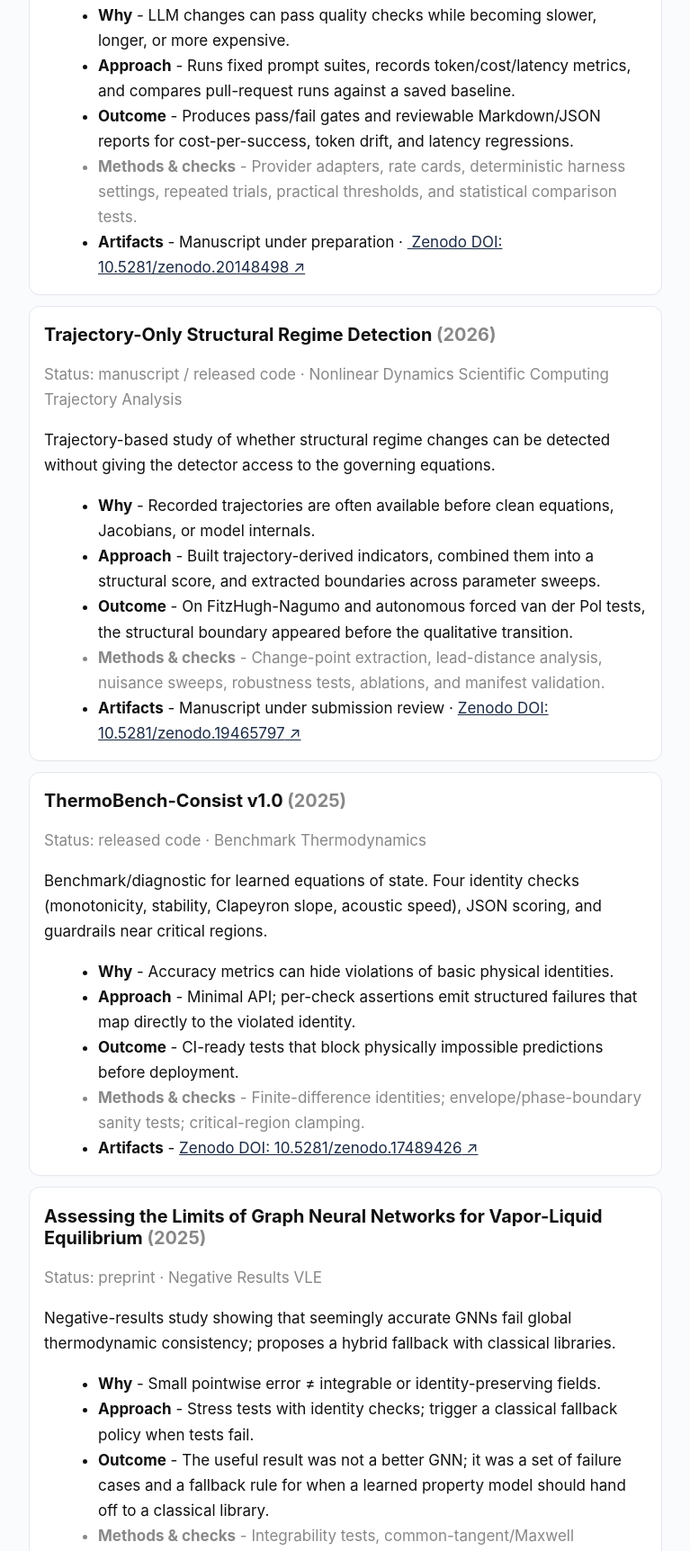
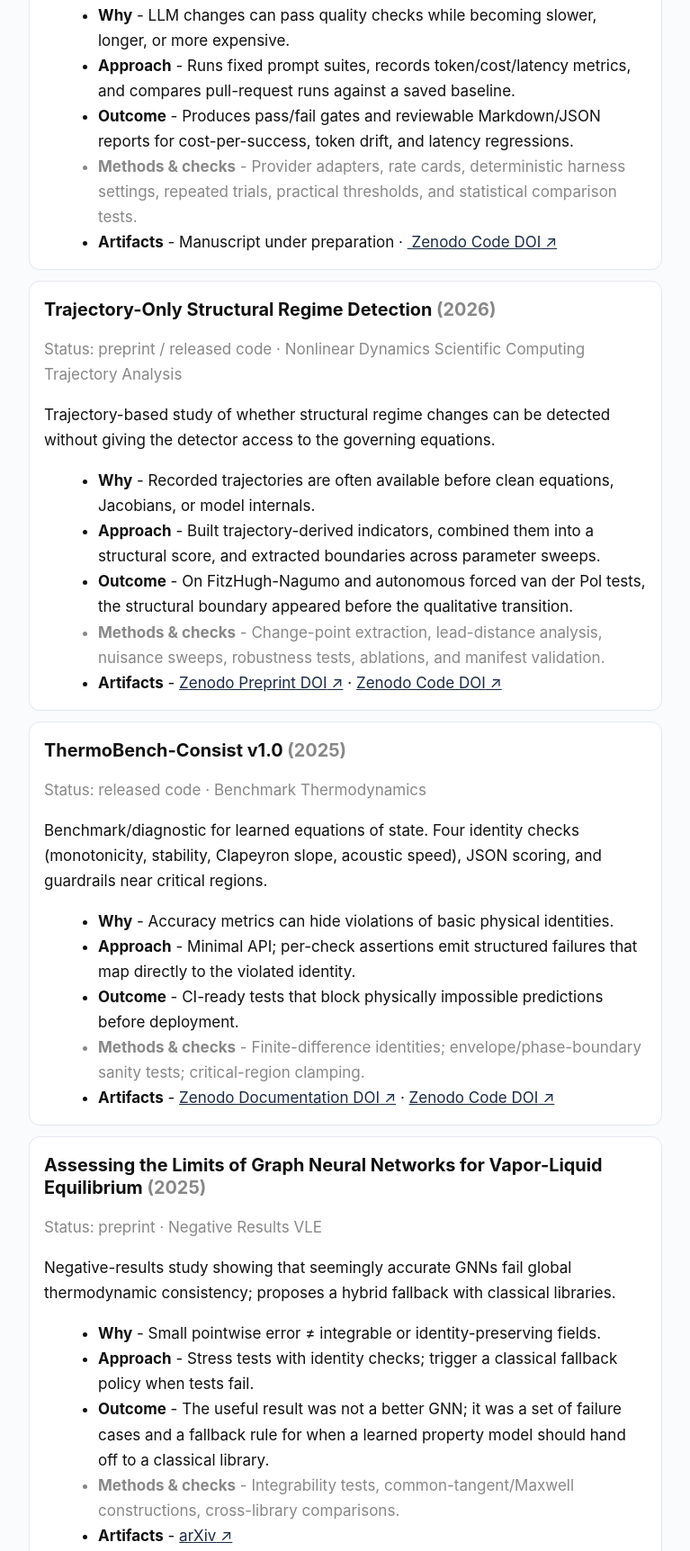
Before and after one commit to guptaaryanr/guptaaryanr.github.io, a plain HTML site: page research.html in a window 1280 px wide. Shown: the part 545-2269 px from the top of the page at 90% size, without its empty margins (256-1023 px from the left). Drawn offline with Linux system fonts and the light colour scheme.

Commit message:
Updates to links on Research page

```diff
--- a/research.html
+++ b/research.html
@@ -81,7 +81,7 @@
                         comparison tests.</li>
                     <li><strong>Artifacts</strong> - Manuscript under preparation ·
                         <a class="ext" href="https://doi.org/10.5281/zenodo.20148498" target="_blank" rel="noopener">
-                            &nbsp;Zenodo DOI: 10.5281/zenodo.20148498</a>
+                            &nbsp;Zenodo Code DOI</a>
                     </li>
                 </ul>
             </article>
@@ -91,7 +91,7 @@
                 <header>
                     <h3 id="traj-title">Trajectory-Only Structural Regime Detection <span class="meta">(2026)</span>
                     </h3>
-                    <p class="meta">Status: manuscript / released code · <span class="chip">Nonlinear Dynamics</span>
+                    <p class="meta">Status: preprint / released code · <span class="chip">Nonlinear Dynamics</span>
                         <span class="chip">Scientific Computing</span> <span class="chip">Trajectory Analysis</span>
                     </p>
                 </header>
@@ -108,9 +108,10 @@
                         structural boundary appeared before the qualitative transition.</li>
                     <li class="meta"><strong>Methods &amp; checks</strong> - Change-point extraction, lead-distance
                         analysis, nuisance sweeps, robustness tests, ablations, and manifest validation.</li>
-                    <li><strong>Artifacts</strong> - Manuscript under submission review ·
-                        <a class="ext" href="https://doi.org/10.5281/zenodo.19465797" target="_blank" rel="noopener">
-                            Zenodo DOI: 10.5281/zenodo.19465797</a>
+                    <li><strong>Artifacts</strong> - <a class="ext" href="https://doi.org/10.5281/zenodo.20278240"
+                            target="_blank" rel="noopener">Zenodo Preprint DOI</a> · <a class="ext"
+                            href="https://doi.org/10.5281/zenodo.19465797" target="_blank" rel="noopener">
+                            Zenodo Code DOI</a>
                     </li>
                 </ul>
             </article>
@@ -135,7 +136,9 @@
                     <li class="meta"><strong>Methods &amp; checks</strong> - Finite-difference identities;
                         envelope/phase-boundary sanity tests; critical-region clamping.</li>
                     <li><strong>Artifacts</strong> - <a class="ext" href="https://doi.org/10.5281/zenodo.17489426"
-                            target="_blank" rel="noopener">Zenodo DOI: 10.5281/zenodo.17489426</a></li>
+                            target="_blank" rel="noopener">Zenodo Documentation DOI</a> · <a class="ext"
+                            href="https://doi.org/10.5281/zenodo.17330441" target="_blank" rel="noopener">Zenodo Code
+                            DOI</a></li>
                 </ul>
             </article>
 
@@ -162,7 +165,7 @@
                     <li class="meta"><strong>Methods &amp; checks</strong> - Integrability tests, common-tangent/Maxwell
                         constructions, cross-library comparisons.</li>
                     <li><strong>Artifacts</strong> - <a class="ext" href="https://arxiv.org/abs/2509.10565"
-                            target="_blank" rel="noopener">arXiv: 2509.10565</a></li>
+                            target="_blank" rel="noopener">arXiv</a></li>
                 </ul>
             </article>
 
@@ -191,7 +194,8 @@
                         to regenerate figures; foundation for REB-1’s Wh→gCO₂ framing.</li>
                     <li><strong>Artifacts</strong> - <a class="ext" href="https://arxiv.org/abs/2508.12170"
                             target="_blank" rel="noopener">arXiv</a> · <a class="ext"
-                            href="https://doi.org/10.5281/zenodo.16907564" target="_blank" rel="noopener">Zenodo DOI</a>
+                            href="https://doi.org/10.5281/zenodo.16907564" target="_blank" rel="noopener">Zenodo Code
+                            DOI</a>
                     </li>
                 </ul>
             </article>
@@ -217,7 +221,7 @@
                     <li class="meta"><strong>Methods &amp; checks</strong> - Normalized telemetry; per-board calibration
                         notes; Wh → gCO₂ conversion.</li>
                     <li><strong>Artifacts</strong> - <a class="ext" href="https://doi.org/10.5281/zenodo.17204853"
-                            target="_blank" rel="noopener">Zenodo DOI: 10.5281/zenodo.17204853</a></li>
+                            target="_blank" rel="noopener">Zenodo Code DOI</a></li>
                 </ul>
             </article>
 
```
